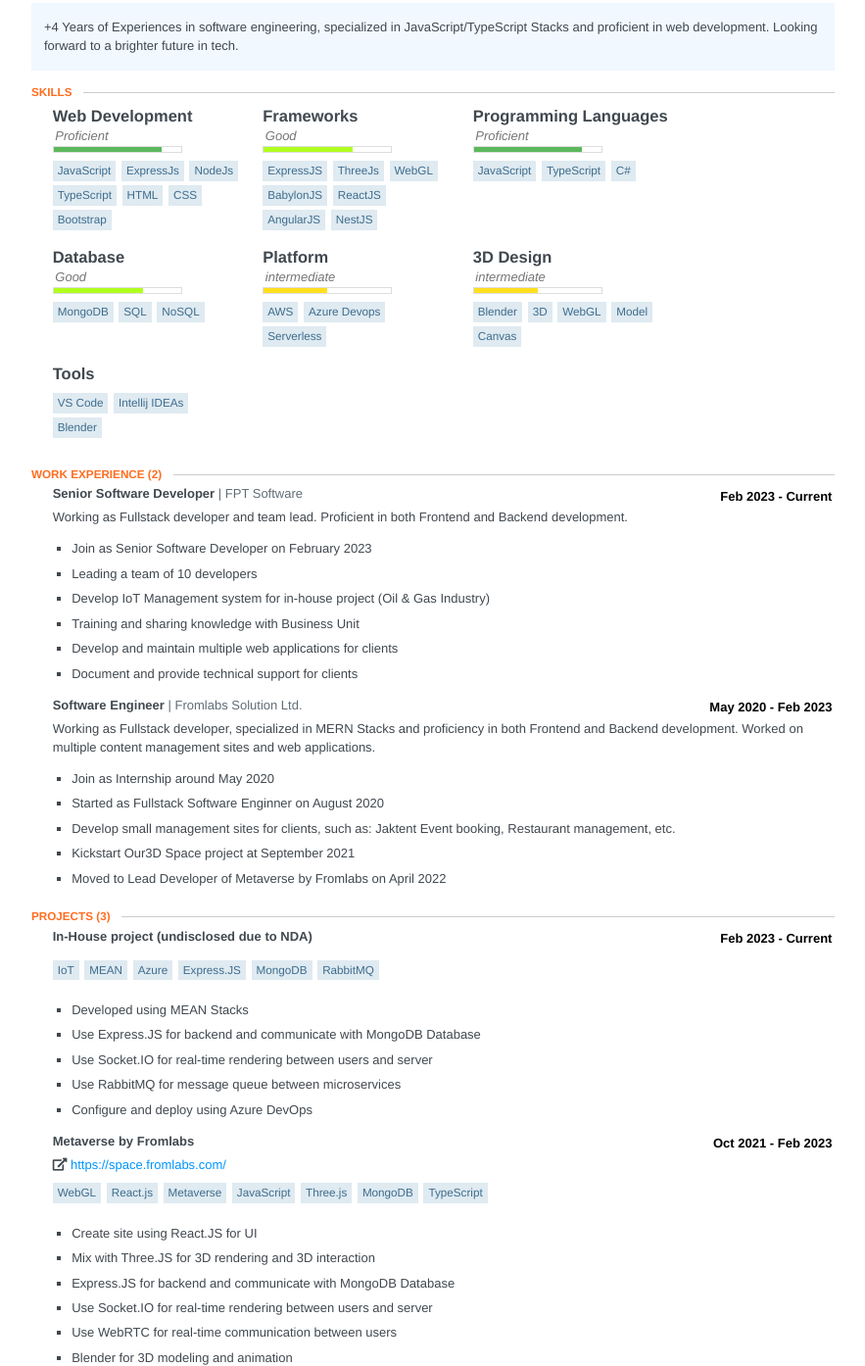
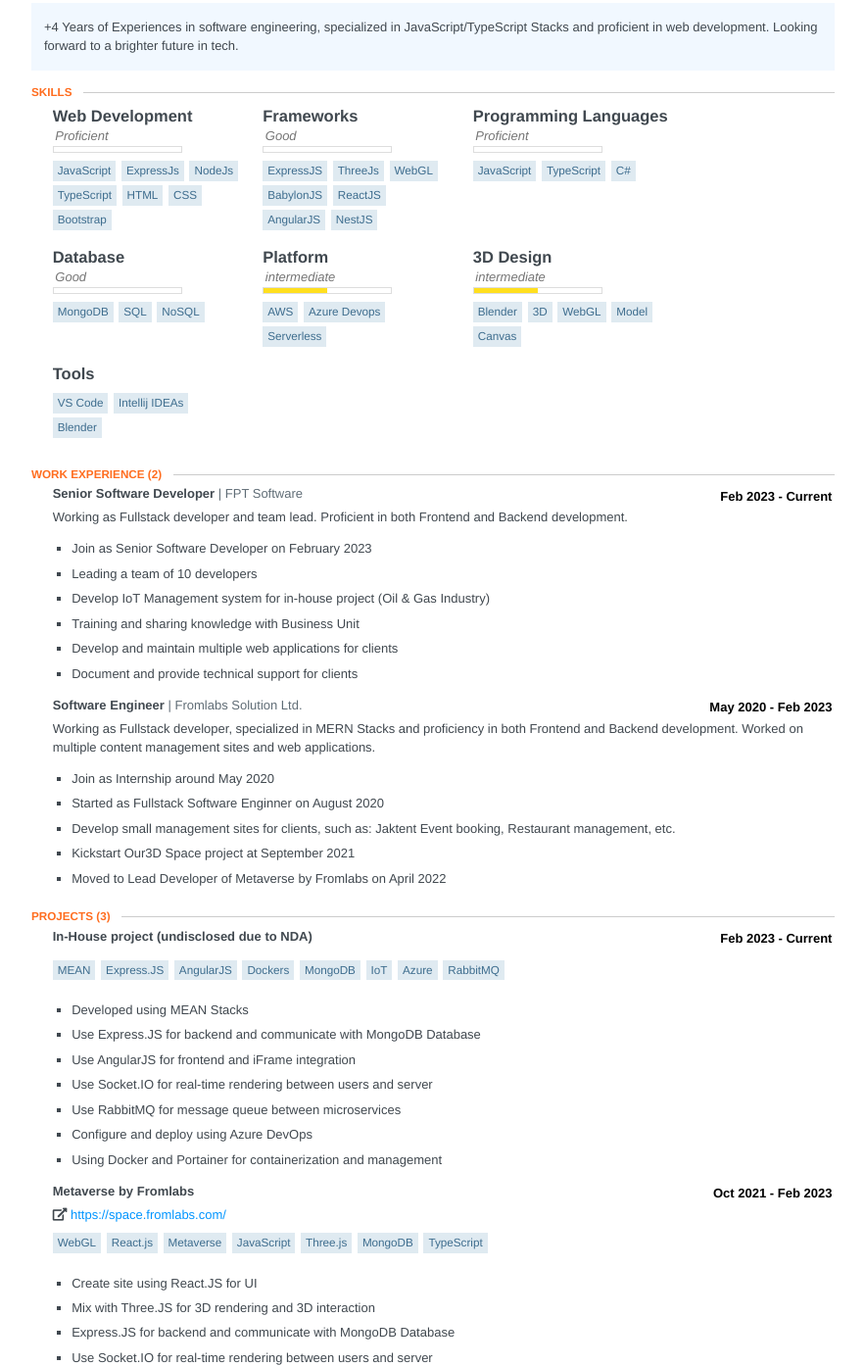
Before and after one commit to JunMaxwell/about-me, a website: page resume/YDo.html in a window 1280 px wide. Shown: the part 185-1579 px from the top of the page at 98% size, without its empty margins (198-1081 px from the left). Drawn offline with Linux system fonts and the light colour scheme.

Commit message:
chore: another resume update

```diff
--- a/package.json
+++ b/package.json
@@ -13,8 +13,8 @@
   },
   "scripts": {
     "build-all": "hackmyresume build resume.json TO resume/YDo.all -t node_modules/jsonresume-theme-stackoverflow",
-    "build-pdf": "hackmyresume build resume.json TO resume/YDo.pdf -t node_modules/jsonresume-theme-stackoverflow",
-    "build-html": "hackmyresume build resume.json TO public/index.html -t node_modules/jsonresume-theme-kendall-herink",
+    "build-html": "hackmyresume build resume.json TO resume/YDo.html -t node_modules/jsonresume-theme-stackoverflow",
+    "convert:pdf": "wkhtmltopdf --enable-local-file-access resume/YDo.html resume/YDo.pdf",
     "analyze": "hackmyresume analyze resume.json",
     "validate": "hackmyresume validate resume.json",
     "peek": "hackmyresume peek resume.json"
--- a/resume/YDo.html
+++ b/resume/YDo.html
@@ -559,20 +559,10 @@
               width: 5em;
             }
 
-            .level.good .bar::after {
-              background: #b1ff1f;
-              width: 7em;
-            }
-
             .level.advanced .bar::after,
             .level.fluent .bar::after {
               background: #5cb85c;
               width: 7.5em;
-            }
-
-            .level.proficient .bar::after {
-              background: #5cb85c;
-              width: 8.5em;
             }
 
             .level.master .bar::after,
@@ -1049,11 +1039,13 @@
                             </div>
                         </header>
                         <ul class="keywords">
+                            <li>MEAN</li>
+                            <li>Express.JS</li>
+                            <li>AngularJS</li>
+                            <li>Dockers</li>
+                            <li>MongoDB</li>
                             <li>IoT</li>
-                            <li>MEAN</li>
                             <li>Azure</li>
-                            <li>Express.JS</li>
-                            <li>MongoDB</li>
                             <li>RabbitMQ</li>
                         </ul>
                         <div class="item">
@@ -1065,6 +1057,9 @@
                                     <p>Use Express.JS for backend and communicate with MongoDB Database</p>
                                 </li>
                                 <li>
+                                    <p>Use AngularJS for frontend and iFrame integration</p>
+                                </li>
+                                <li>
                                     <p>Use Socket.IO for real-time rendering between users and server</p>
                                 </li>
                                 <li>
@@ -1072,6 +1067,9 @@
                                 </li>
                                 <li>
                                     <p>Configure and deploy using Azure DevOps</p>
+                                </li>
+                                <li>
+                                    <p>Using Docker and Portainer for containerization and management</p>
                                 </li>
                             </ul>
                         </div>
```
Also changed, not shown: resume.json (+8 -4 lines), resume/YDo.pdf.html (+4 -0 lines), README.md, 1 other file.
